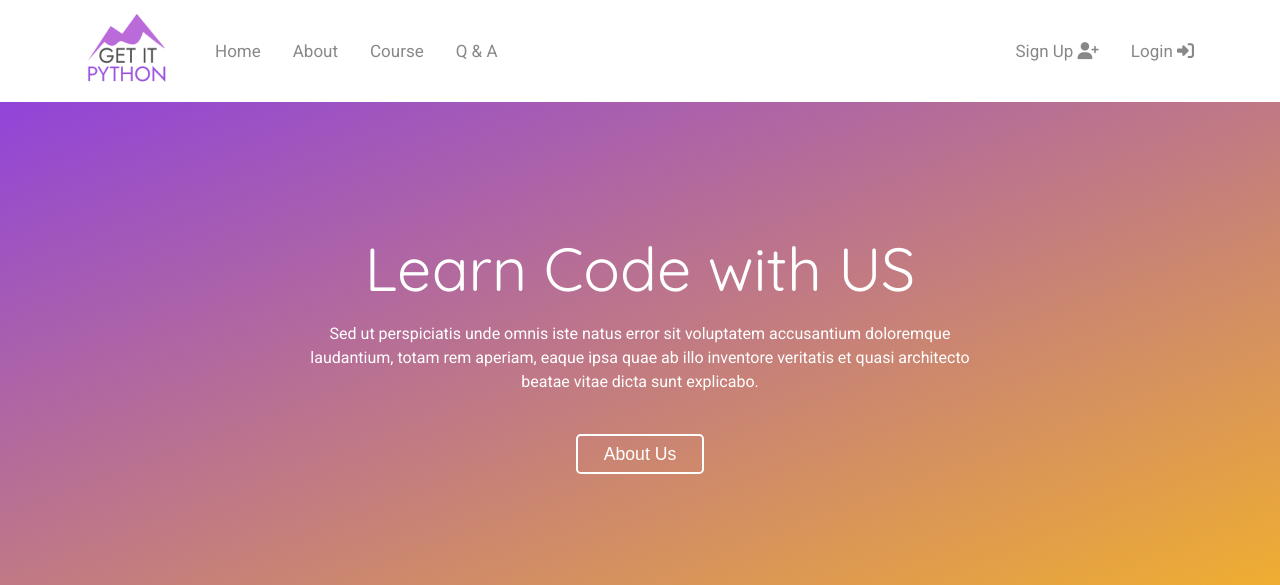
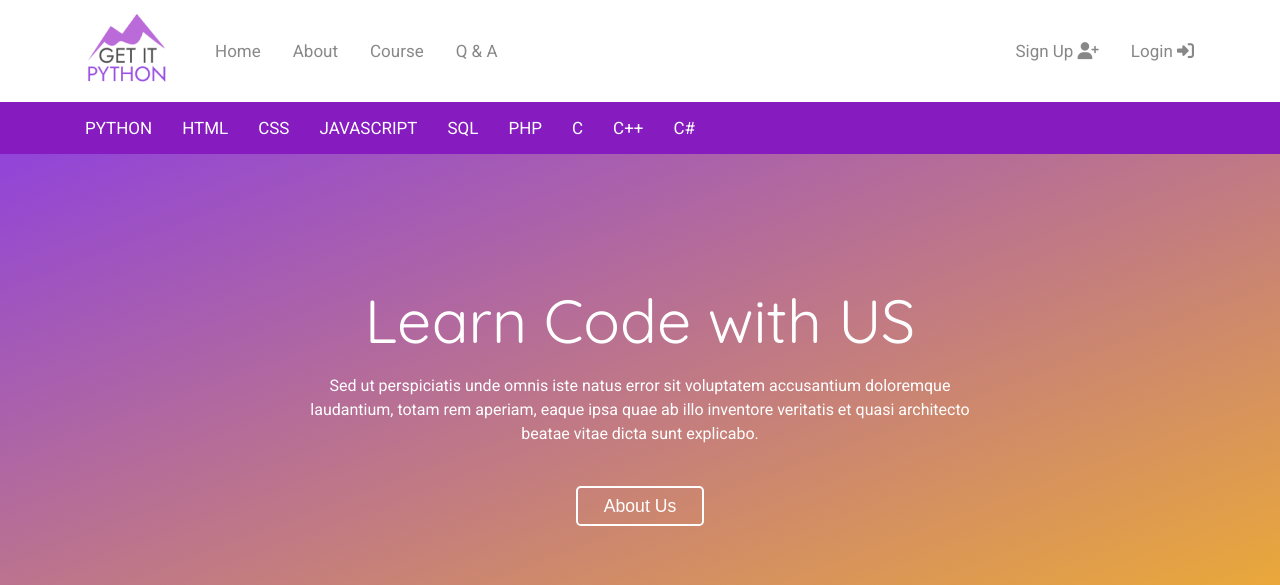
Before and after one commit to LudoNZ/IT6006_Project, a Django app: page / in a window 1280 px wide. Shown: the top 585 px of the page. Run offline with Django 4.2, Linux system fonts and the light colour scheme; some libraries are stand-ins or nearby versions.

Commit message:
Add course navbar

```diff
--- a/GroupDjango/static/css/main.css
+++ b/GroupDjango/static/css/main.css
@@ -114,21 +114,6 @@ nav {
 }
 
 @media screen and (max-width: 950px) {
-    nav {
-        padding: 0;
-    }
-
-    .topnav a:not(:first-child) {
-        display: none;
-    }
-
-    .topnav a.icon {
-        float: right;
-        display: block;
-    }
-}
-
-@media screen and (max-width: 950px) {
     .topnav.responsive {
         position: relative;
     }
@@ -145,6 +130,56 @@ nav {
         text-align: left;
     }
 }
+
+
+/* Course NAVBAR STYLING */
+.course_nav_container {
+    background-color:
+        #861bbf;
+    margin: 0;
+}
+
+.course_topnav {
+    overflow: hidden;
+
+}
+
+.course_topnav a {
+    float: left;
+    display: block;
+    color: #FFFFFF;
+    text-align: center;
+    padding: 0 15px;
+    text-decoration: none;
+    font-size: 17px;
+}
+
+.course_topnav a:hover {
+    display: block;
+    color: #F38F36;
+}
+
+#c_menu {
+    margin: 1rem 0;
+}
+
+
+
+@media screen and (max-width: 950px) {
+    nav {
+        padding: 0;
+    }
+
+    .topnav a:not(:first-child) {
+        display: none;
+    }
+
+    .topnav a.icon {
+        float: right;
+        display: block;
+    }
+}
+
 
 /* Top image*/
 .top_container {
--- a/GroupDjango/templates/base.html
+++ b/GroupDjango/templates/base.html
@@ -33,6 +33,7 @@
 <body>
     <header>
         {% include "navbar.html" %}
+        {% include "course_nav.html" %}
     </header>
     <main>
         {% block content %}
--- /dev/null
+++ b/GroupDjango/templates/course_nav.html
@@ -0,0 +1,16 @@
+<!-- ########################## Header/Navbar ########################## -->
+<div class="course_nav_container">
+<nav class="container">
+    <div class="course_topnav" id="myTopnav">
+        <a id="c_menu" href="{% url 'course_list' %}">PYTHON</a>
+        <a id="c_menu" href="#}">HTML</a>
+        <a id="c_menu" href="#">CSS</a>
+        <a id="c_menu" href="#">JAVASCRIPT</a>
+        <a id="c_menu" href="#">SQL</a>
+        <a id="c_menu" href="#">PHP</a>
+        <a id="c_menu" href="#">C</a>
+        <a id="c_menu" href="#">C++</a>
+        <a id="c_menu" href="#">C#</a>
+    </div>
+</nav>
+</div>
```
Also changed, not shown: GroupDjango/db.sqlite3.
